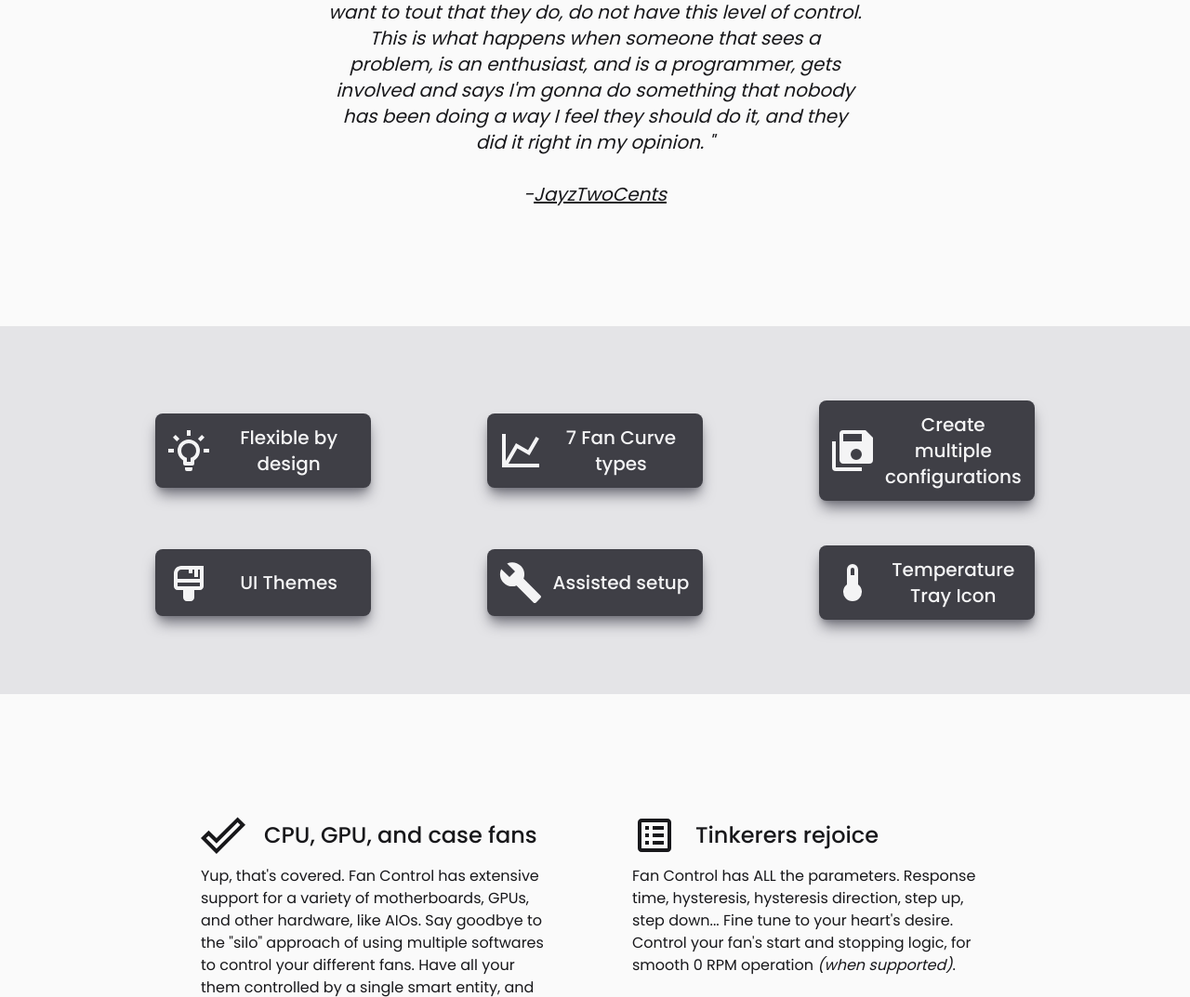
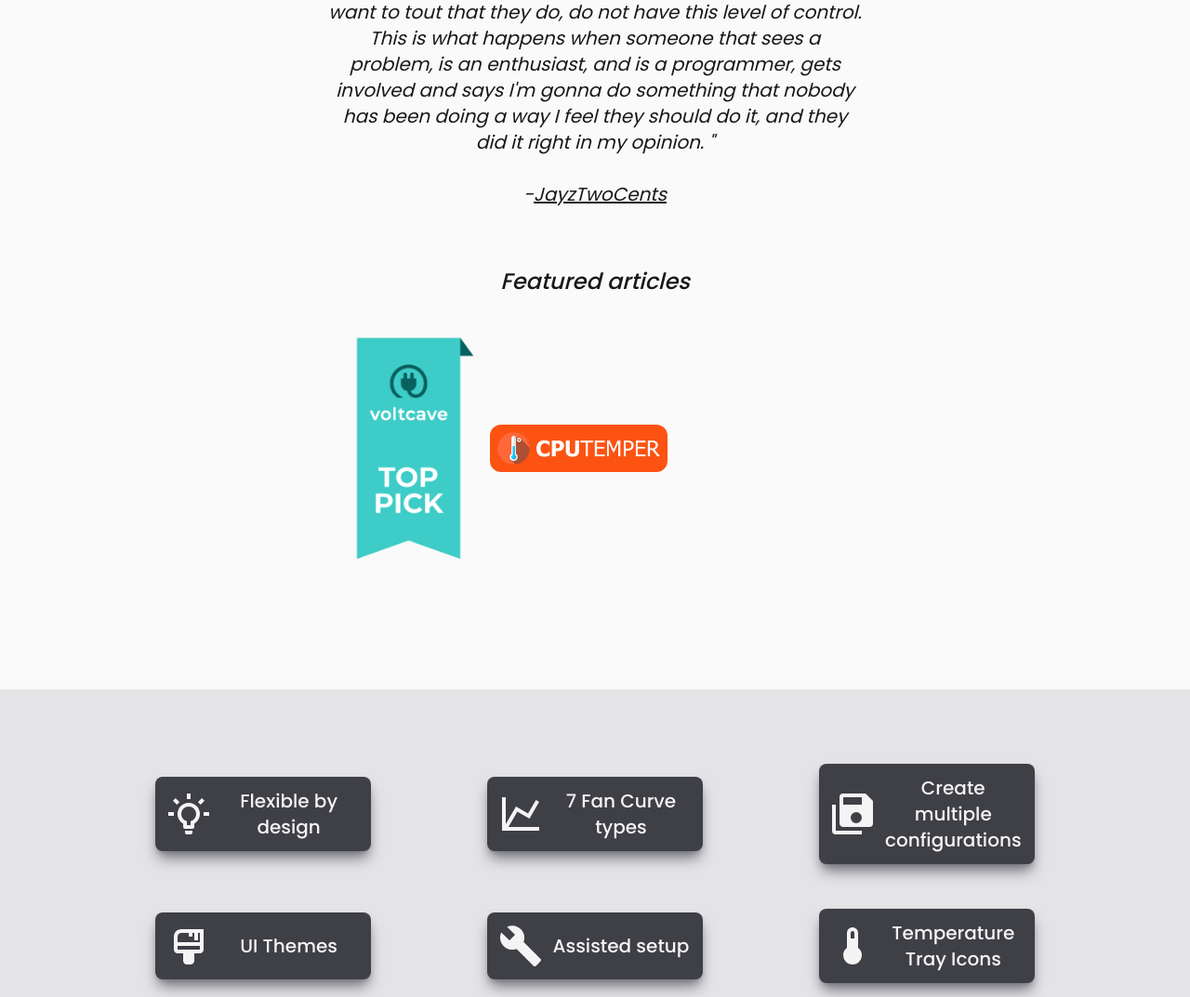
Before and after one commit to Rem0o/FanControl.Website, an Astro site: page / in a window 1280 px wide. Shown: the part 1544-2617 px from the top of the page at 93% size. Built offline with nearby package versions, Linux system fonts and the light colour scheme; Astro itself is replaced by a stand-in of ours; no server answers.

Commit message:
Add articles

```diff
--- a/package.json
+++ b/package.json
@@ -1,7 +1,7 @@
 {
-  "name": "@example/minimal",
+  "name": "fancontrol.website",
   "type": "module",
-  "version": "0.0.1",
+  "version": "1.0",
   "private": true,
   "scripts": {
     "dev": "astro dev",
--- a/src/pages/index.tsx
+++ b/src/pages/index.tsx
@@ -141,6 +141,24 @@ const DemoMixFanCurveCard = ({ refreshId: refresh }: { refreshId: number }) => {
   );
 };
 
+const ArticleReference = (
+  imgSrc: string,
+  href?: string,
+  className?: string
+) => {
+  return (
+    <a href={href} className={className}>
+      <img
+        className="rounded"
+        height={100}
+        width={175}
+        src={imgSrc}
+        alt=""
+      ></img>
+    </a>
+  );
+};
+
 export const IndexPage = () => {
   const [animationRefreshId, animateDemoCard] = useRefreshState();
   const demoRef = useRef<HTMLDivElement | null>(null);
@@ -193,6 +211,27 @@ export const IndexPage = () => {
         <TrackedExternalLink href={consts.urls.videoUrl}>
           JayzTwoCents
         </TrackedExternalLink>
+        {/*Article references here!!!*/}
+        <div className="mt-16 mb-8 align-middle text-2xl font-medium">
+          Featured articles
+        </div>
+        <div className="flex items-center align-text-top">
+          {[
+            [
+              "assets/voltcave.png",
+              "https://voltcave.com/fan-control-software/?utm_source=rss&utm_medium=rss&utm_campaign=fan-control-software",
+            ],
+            [
+              "assets/cputemper.png",
+              "https://www.cputemper.com/fan-control-software-windows-10/",
+              "bg-[#fc5313] rounded-xl p-2",
+            ],
+          ].map((x) => {
+            const [imgSrc, href, style] = x;
+
+            return ArticleReference(imgSrc, href, style);
+          })}
+        </div>
       </section>
 
       <section className="my-10 w-full bg-body-200 px-5 py-20">
@@ -203,7 +242,7 @@ export const IndexPage = () => {
             [icons.svgPaths.save, "Create multiple configurations"],
             [icons.svgPaths.brush, "UI Themes"],
             [icons.svgPaths.wrench, "Assisted setup"],
-            [icons.svgPaths.temperature, "Temperature Tray Icon"],
+            [icons.svgPaths.temperature, "Temperature Tray Icons"],
           ].map(([icon, text, onClick], i) => (
             <div key={i} className="m-auto flex items-center">
               <Card className="bg-body-700 font-medium text-body-100 shadow-lg shadow-body-500 hover:animate-wiggle hover:bg-primary-700 hover:text-accent">
```
Also changed, not shown: public/assets/cputemper.png (added), public/assets/voltcave.png (added).
